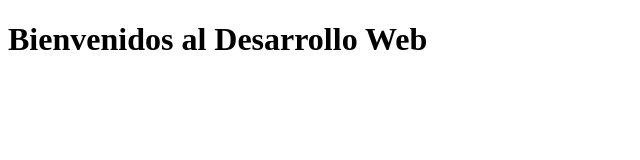
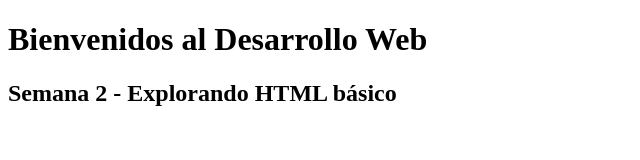
Before and after one commit to elJohn72/2526---DESARROLLO-DE-APLICACIONES-WEB-A----UEA-L-UFPTI-004-A, a plain HTML site: page Introducción al Desarrollo Web/1.1.2: Herramientas y tecnologías esenciales: editores, navegadores y servidores locales./index.html in a window 1280 px wide. Shown: the whole page, without its empty margins (0-640 px from the left). Drawn offline with Linux system fonts and the light colour scheme.

Commit message:
tarea subida h2

```diff
--- a/Introducción al Desarrollo Web/1.1.2: Herramientas y tecnologías esenciales: editores, navegadores y servidores locales./index.html
+++ b/Introducción al Desarrollo Web/1.1.2: Herramientas y tecnologías esenciales: editores, navegadores y servidores locales./index.html
@@ -6,5 +6,6 @@
 </head>
 <body>
     <h1>Bienvenidos al Desarrollo Web</h1>
+    <h2>Semana 2 - Explorando HTML básico</h2>
 </body>
 </html>
```
